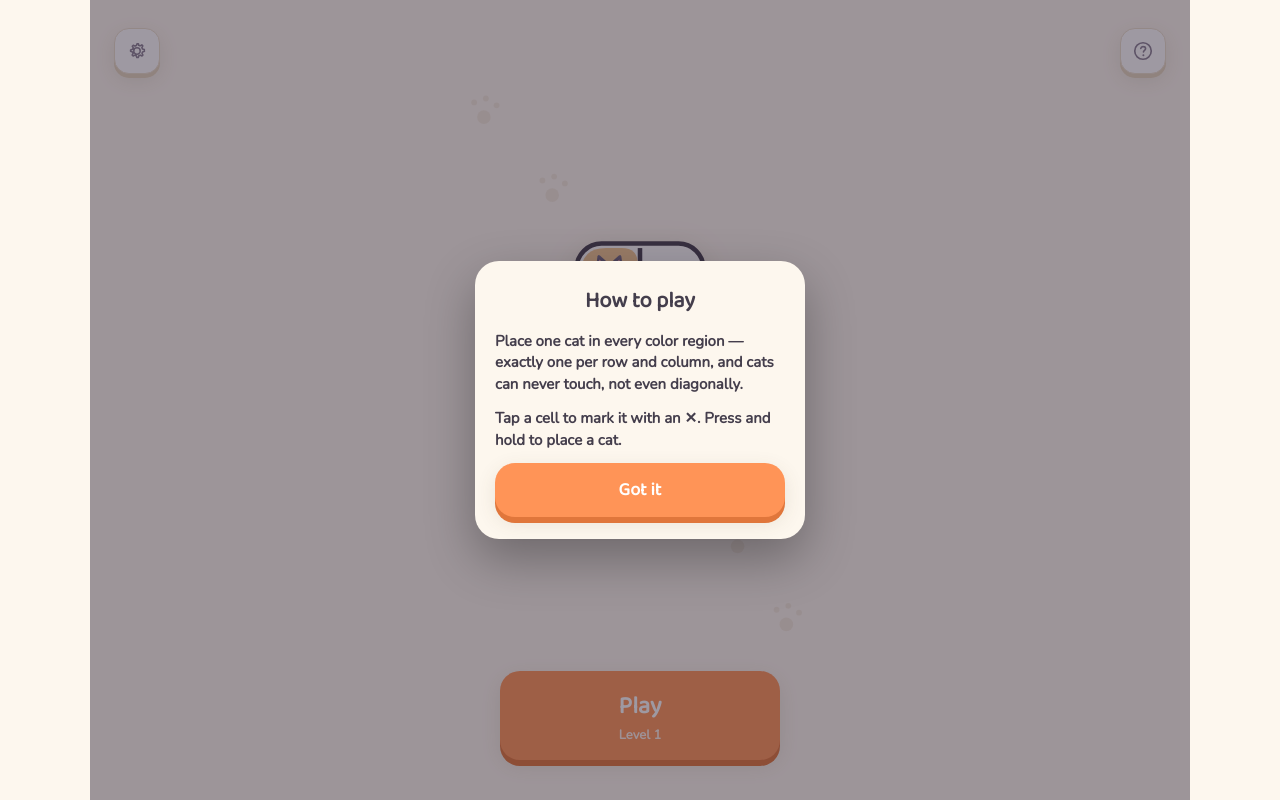
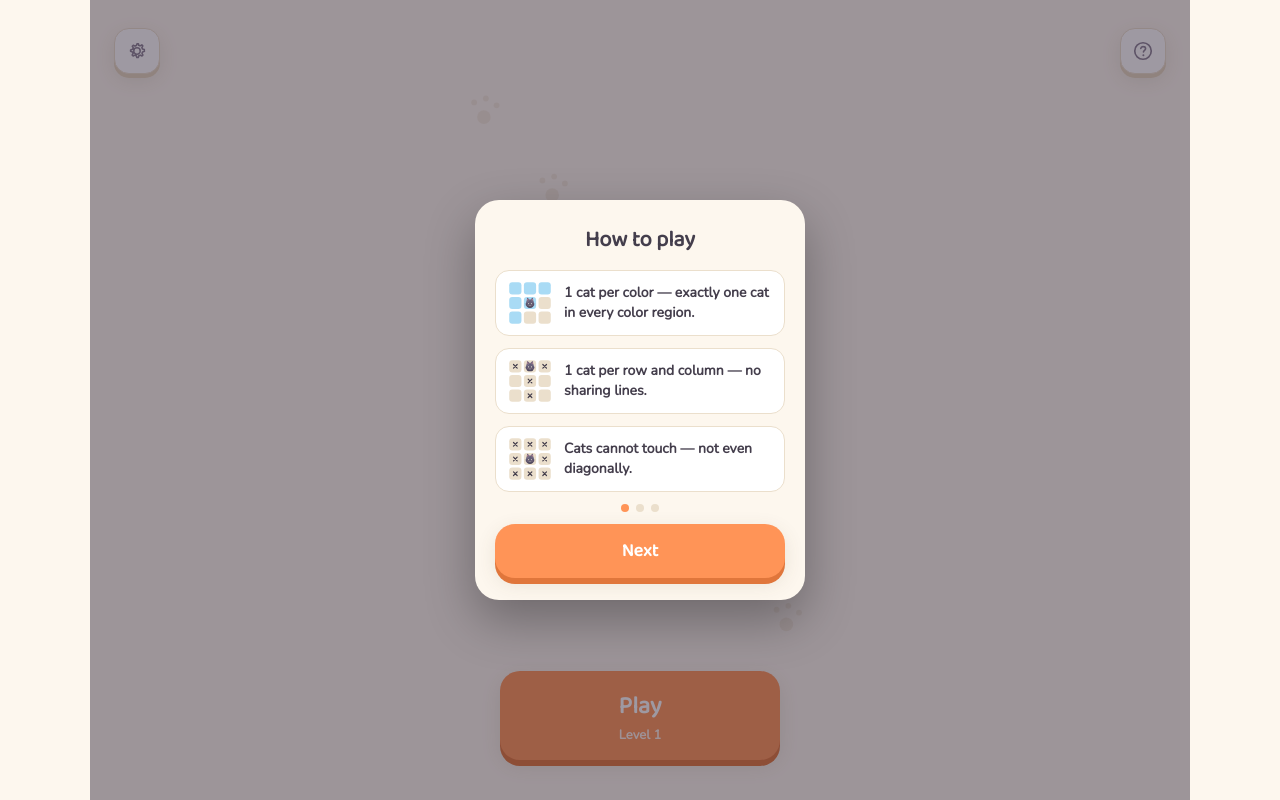
Before and after one commit to maxkamm/kitty-corners, a Svelte app in the folder game/: page / in a window 1280 px wide. Both pictures are taken after a click on the button 1143 px from the left and 51 px from the top of the page. Built offline with nearby package versions, Linux system fonts and the light colour scheme.

Commit message:
feat(ui): how-to-play slides — shared 3-card overlay (rules / controls / hearts)

```diff
--- /dev/null
+++ b/game/src/components/HowToPlay.svelte
@@ -0,0 +1,170 @@
+<script lang="ts">
+  /**
+   * "How to play" slides (GDD §2.1): 3 short cards — rules, controls, hearts.
+   * Used as a modal from the Main screen "?" and Settings, and as the first
+   * phase of the first-run tutorial (where the last button reads "Try it").
+   */
+  import { createEventDispatcher } from 'svelte';
+
+  /** last-slide button label — the tutorial overrides it */
+  export let doneLabel = 'Got it';
+
+  const dispatch = createEventDispatcher<{ close: void }>();
+  let slide = 0;
+  const LAST = 2;
+
+  function next(): void {
+    if (slide === LAST) dispatch('close');
+    else slide++;
+  }
+</script>
+
+<!-- svelte-ignore a11y-click-events-have-key-events a11y-no-static-element-interactions a11y-no-noninteractive-element-interactions -->
+<div
+  class="overlay"
+  role="dialog"
+  aria-label="How to play"
+  on:click={(e) => {
+    if (e.target === e.currentTarget) dispatch('close');
+  }}
+>
+  <div class="sheet">
+    <h2>How to play</h2>
+
+    {#if slide === 0}
+      <div class="rule-row">
+        <svg viewBox="0 0 36 36" aria-hidden="true">
+          <rect x="1" y="1" width="10" height="10" rx="2.5" fill="var(--r2)" /><rect x="13" y="1" width="10" height="10" rx="2.5" fill="var(--r2)" /><rect x="25" y="1" width="10" height="10" rx="2.5" fill="var(--r2)" />
+          <rect x="1" y="13" width="10" height="10" rx="2.5" fill="var(--r2)" /><rect x="13" y="13" width="10" height="10" rx="2.5" fill="var(--r2)" /><rect x="25" y="13" width="10" height="10" rx="2.5" fill="var(--line)" />
+          <rect x="1" y="25" width="10" height="10" rx="2.5" fill="var(--r2)" /><rect x="13" y="25" width="10" height="10" rx="2.5" fill="var(--line)" /><rect x="25" y="25" width="10" height="10" rx="2.5" fill="var(--line)" />
+          <use href="#cat-round" x="13" y="13" width="10" height="10" />
+        </svg>
+        <p><b>1 cat per color</b> — exactly one cat in every color region.</p>
+      </div>
+      <div class="rule-row">
+        <svg viewBox="0 0 36 36" aria-hidden="true">
+          {#each [1, 13, 25] as y}
+            {#each [1, 13, 25] as x}
+              <rect {x} {y} width="10" height="10" rx="2.5" fill="var(--line)" />
+            {/each}
+          {/each}
+          <use href="#soft-x" x="3" y="3" width="6" height="6" /><use href="#soft-x" x="27" y="3" width="6" height="6" />
+          <use href="#soft-x" x="15" y="15" width="6" height="6" /><use href="#soft-x" x="15" y="27" width="6" height="6" />
+          <use href="#cat-round" x="13" y="1" width="10" height="10" />
+        </svg>
+        <p><b>1 cat per row and column</b> — no sharing lines.</p>
+      </div>
+      <div class="rule-row">
+        <svg viewBox="0 0 36 36" aria-hidden="true">
+          {#each [1, 13, 25] as y}
+            {#each [1, 13, 25] as x}
+              <rect {x} {y} width="10" height="10" rx="2.5" fill="var(--line)" />
+            {/each}
+          {/each}
+          {#each [[3, 3], [15, 3], [27, 3], [3, 15], [27, 15], [3, 27], [15, 27], [27, 27]] as [x, y]}
+            <use href="#soft-x" {x} {y} width="6" height="6" />
+          {/each}
+          <use href="#cat-round" x="13" y="13" width="10" height="10" />
+        </svg>
+        <p><b>Cats cannot touch</b> — not even diagonally.</p>
+      </div>
+    {:else if slide === 1}
+      <div class="rule-row">
+        <svg class="pad" viewBox="0 0 24 24" aria-hidden="true"><use href="#soft-x" /></svg>
+        <p><b>Tap</b> a cell to mark it with an ✕ — your own notes for cells no cat can use. Tap again to clear.</p>
+      </div>
+      <div class="rule-row">
+        <svg class="pad" viewBox="0 0 24 24" aria-hidden="true"><use href="#ic-cathead" /></svg>
+        <p><b>Press and hold</b> (~half a second) to settle a cat. On desktop, right-click works too.</p>
+      </div>
+    {:else}
+      <div class="rule-row">
+        <svg class="pad" viewBox="0 0 24 24" aria-hidden="true"><use href="#ic-heart-full" /></svg>
+        <p>A cat in the wrong cell costs a <b>heart</b> — you have three per level. Every puzzle is solvable by pure logic, no guessing needed.</p>
+      </div>
+      <div class="rule-row">
+        <svg class="pad" viewBox="0 0 24 24" aria-hidden="true"><use href="#ic-flame" /></svg>
+        <p>No timer. Solve levels back to back to grow your <b>streak</b> — and take all the time you like.</p>
+      </div>
+    {/if}
+
+    <div class="dots" aria-hidden="true">
+      {#each [0, 1, 2] as d}
+        <span class="dot" class:on={slide === d}></span>
+      {/each}
+    </div>
+    <button class="cta" on:click={next}>{slide === LAST ? doneLabel : 'Next'}</button>
+  </div>
+</div>
+
+<style>
+  .overlay {
+    position: absolute;
+    inset: 0;
+    background: rgba(40, 30, 50, 0.45);
+    display: flex;
+    align-items: center;
+    justify-content: center;
+    padding: 24px;
+    z-index: 20;
+  }
+  .sheet {
+    width: 100%;
+    max-width: 330px;
+    background: var(--bg);
+    border-radius: 24px;
+    padding: 22px 20px;
+    box-shadow: 0 20px 50px rgba(0, 0, 0, 0.3);
+    display: flex;
+    flex-direction: column;
+    gap: 12px;
+  }
+  .sheet h2 {
+    font-family: 'Baloo 2', sans-serif;
+    font-weight: 700;
+    font-size: 22px;
+    text-align: center;
+  }
+  .rule-row {
+    display: flex;
+    align-items: center;
+    gap: 12px;
+    background: var(--surface);
+    border: 1.5px solid var(--line);
+    border-radius: 14px;
+    padding: 10px 12px;
+  }
+  .rule-row svg {
+    width: 44px;
+    height: 44px;
+    flex: none;
+  }
+  .rule-row svg.pad {
+    padding: 7px;
+    color: var(--accent);
+  }
+  .rule-row p {
+    font-size: 14px;
+    font-weight: 600;
+    line-height: 1.4;
+  }
+  .dots {
+    display: flex;
+    justify-content: center;
+    gap: 7px;
+  }
+  .dot {
+    width: 8px;
+    height: 8px;
+    border-radius: 50%;
+    background: var(--line);
+    transition: background 0.15s;
+  }
+  .dot.on {
+    background: var(--accent);
+  }
+  .sheet .cta {
+    padding: 13px;
+    font-size: 18px;
+  }
+</style>
--- a/game/src/screens/MainScreen.svelte
+++ b/game/src/screens/MainScreen.svelte
@@ -1,6 +1,7 @@
 <script lang="ts">
   import PawBg from '../components/PawBg.svelte';
   import LogoMark from '../components/LogoMark.svelte';
+  import HowToPlay from '../components/HowToPlay.svelte';
   import { levelNumber, streak, startGame, settingsOpen } from '../lib/game';
 
   let showHow = false;
@@ -35,22 +36,7 @@
   </div>
 
   {#if showHow}
-    <!-- svelte-ignore a11y-click-events-have-key-events a11y-no-static-element-interactions -->
-    <div
-      class="overlay"
-      role="dialog"
-      aria-label="How to play"
-      on:click={(e) => {
-        if (e.target === e.currentTarget) showHow = false;
-      }}
-    >
-      <div class="sheet">
-        <h2>How to play</h2>
-        <p>Place one cat in every color region — exactly one per row and column, and cats can never touch, not even diagonally.</p>
-        <p>Tap a cell to mark it with an ✕. Press and hold to place a cat.</p>
-        <button class="cta" on:click={() => (showHow = false)}>Got it</button>
-      </div>
-    </div>
+    <HowToPlay on:close={() => (showHow = false)} />
   {/if}
 </section>
 
@@ -129,40 +115,4 @@
     font-size: 13px;
     opacity: 0.85;
   }
-  .overlay {
-    position: absolute;
-    inset: 0;
-    background: rgba(40, 30, 50, 0.45);
-    display: flex;
-    align-items: center;
-    justify-content: center;
-    padding: 24px;
-    z-index: 5;
-  }
-  .sheet {
-    width: 100%;
-    max-width: 330px;
-    background: var(--bg);
-    border-radius: 24px;
-    padding: 22px 20px;
-    box-shadow: 0 20px 50px rgba(0, 0, 0, 0.3);
-    display: flex;
-    flex-direction: column;
-    gap: 12px;
-  }
-  .sheet h2 {
-    font-family: 'Baloo 2', sans-serif;
-    font-weight: 700;
-    font-size: 22px;
-    text-align: center;
-  }
-  .sheet p {
-    font-size: 15px;
-    font-weight: 600;
-    line-height: 1.45;
-  }
-  .sheet .cta {
-    padding: 13px;
-    font-size: 18px;
-  }
 </style>
--- a/game/src/screens/SettingsOverlay.svelte
+++ b/game/src/screens/SettingsOverlay.svelte
@@ -1,5 +1,6 @@
 <script lang="ts">
   /** Settings overlay = pause (GDD §5.3). Board underneath is blurred by App via .blurred. */
+  import HowToPlay from '../components/HowToPlay.svelte';
   import { settingsOpen, restartFromSettings, quitToMenu, screen } from '../lib/game';
   import { soundOn, vibrationOn, patternMarksOn } from '../lib/settings';
 
@@ -25,12 +26,7 @@
   }}
 >
   <div class="sheet">
-    {#if showHow}
-      <h2>How to play</h2>
-      <p class="how">Place one cat in every color region — exactly one per row and column, and cats can never touch, not even diagonally.</p>
-      <p class="how">Tap a cell to mark it with an ✕. Press and hold to place a cat.</p>
-      <button class="cta" on:click={() => (showHow = false)}>Back</button>
-    {:else if confirmRestart}
+    {#if confirmRestart}
       <h2>Restart level?</h2>
       <p class="how">Your marks and hearts will reset. Your streak stays safe.</p>
       <button class="cta" on:click={restartFromSettings}>Yes, restart</button>
@@ -54,6 +50,10 @@
       {/if}
     {/if}
   </div>
+
+  {#if showHow}
+    <HowToPlay on:close={() => (showHow = false)} />
+  {/if}
 </div>
 
 <style>
```
